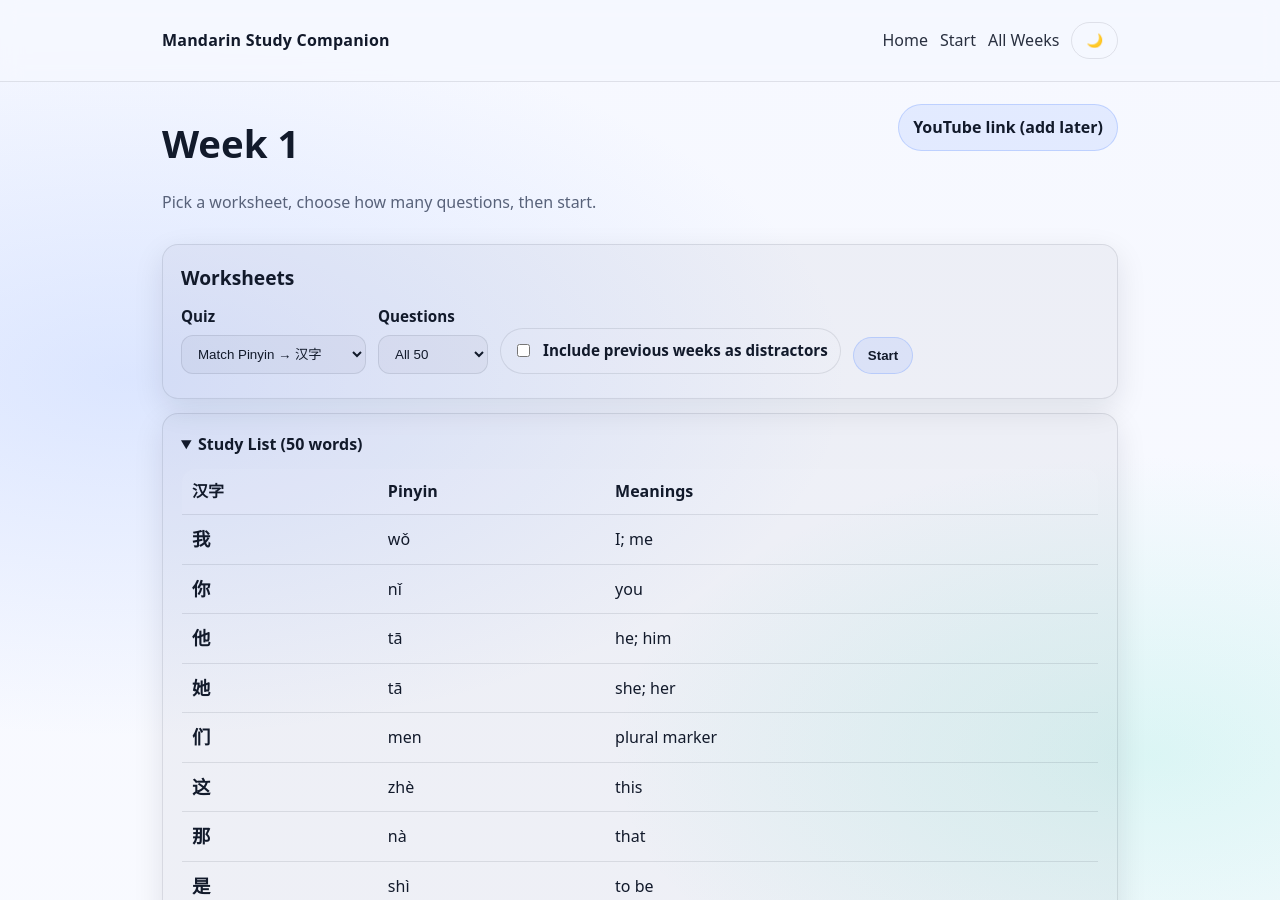
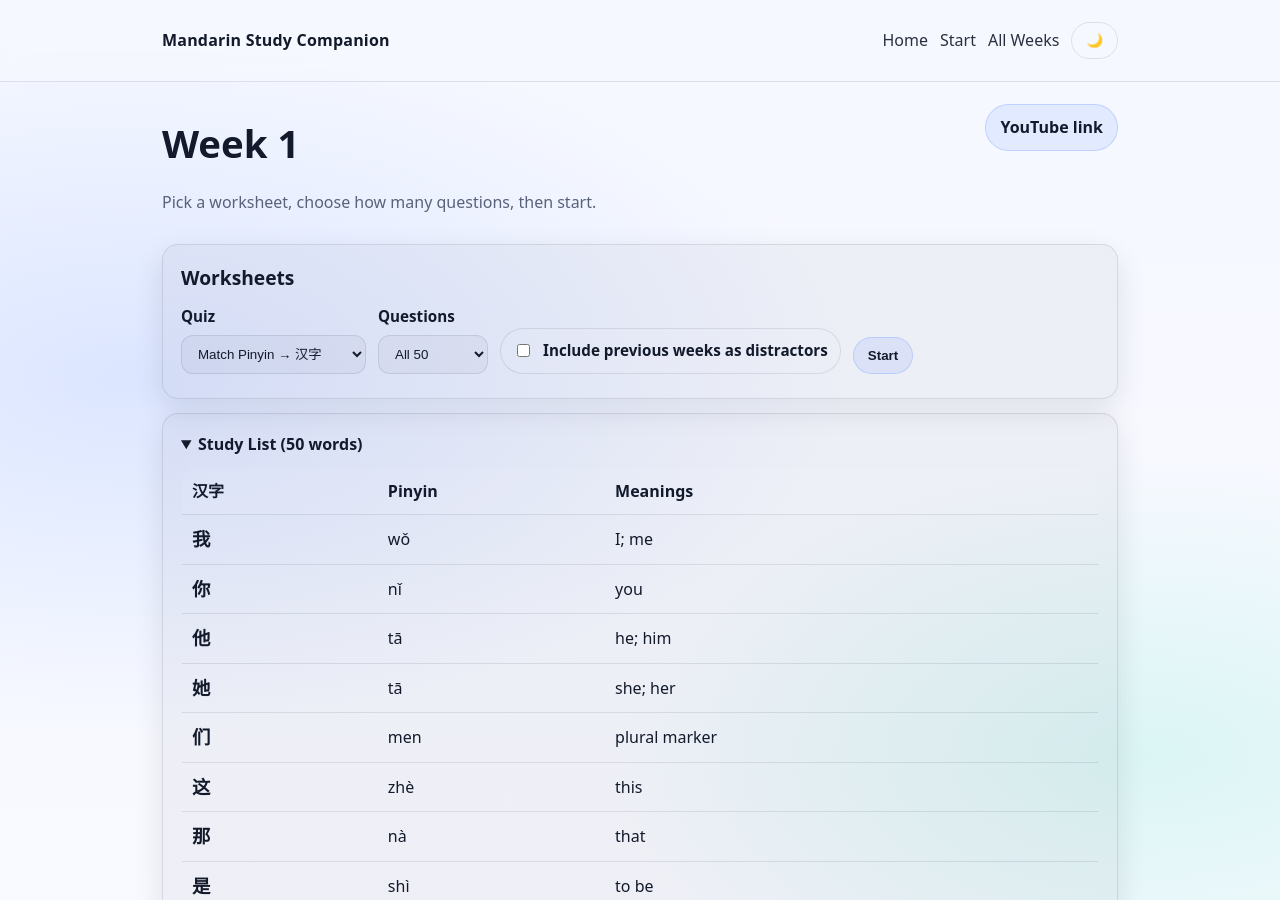
Before and after one commit to z1fire/week, a Jekyll site: the page built from week/week1.md, in a window 1280 px wide and 900 px high. Built offline with Jekyll 4.4.1, drawn with Linux system fonts in a browser that asks for light colours.

Commit message:
Update week.html

```diff
--- a/_layouts/week.html
+++ b/_layouts/week.html
@@ -7,7 +7,7 @@ layout: default
     <h1 id="weekTitle">Week {{ page.week }}</h1>
     <p class="muted">Pick a worksheet, choose how many questions, then start.</p>
   </div>
-  <a id="youtubeLink" class="btn" href="#" target="_blank" rel="noopener">YouTube link (add later)</a>
+  <a id="youtubeLink" class="btn" href="#" target="_blank" rel="noopener">YouTube link</a>
 </div>
 
 <section class="card">
```
